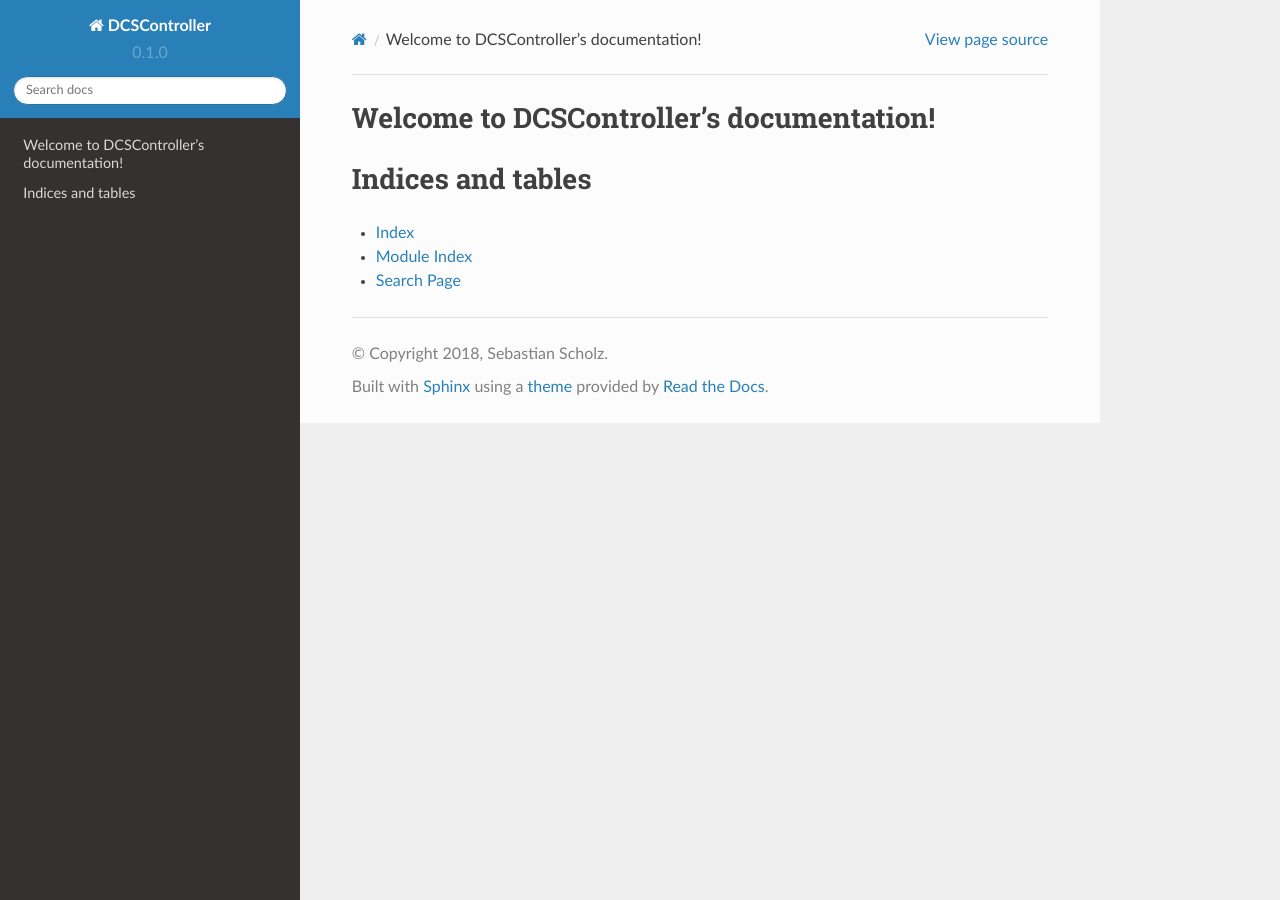
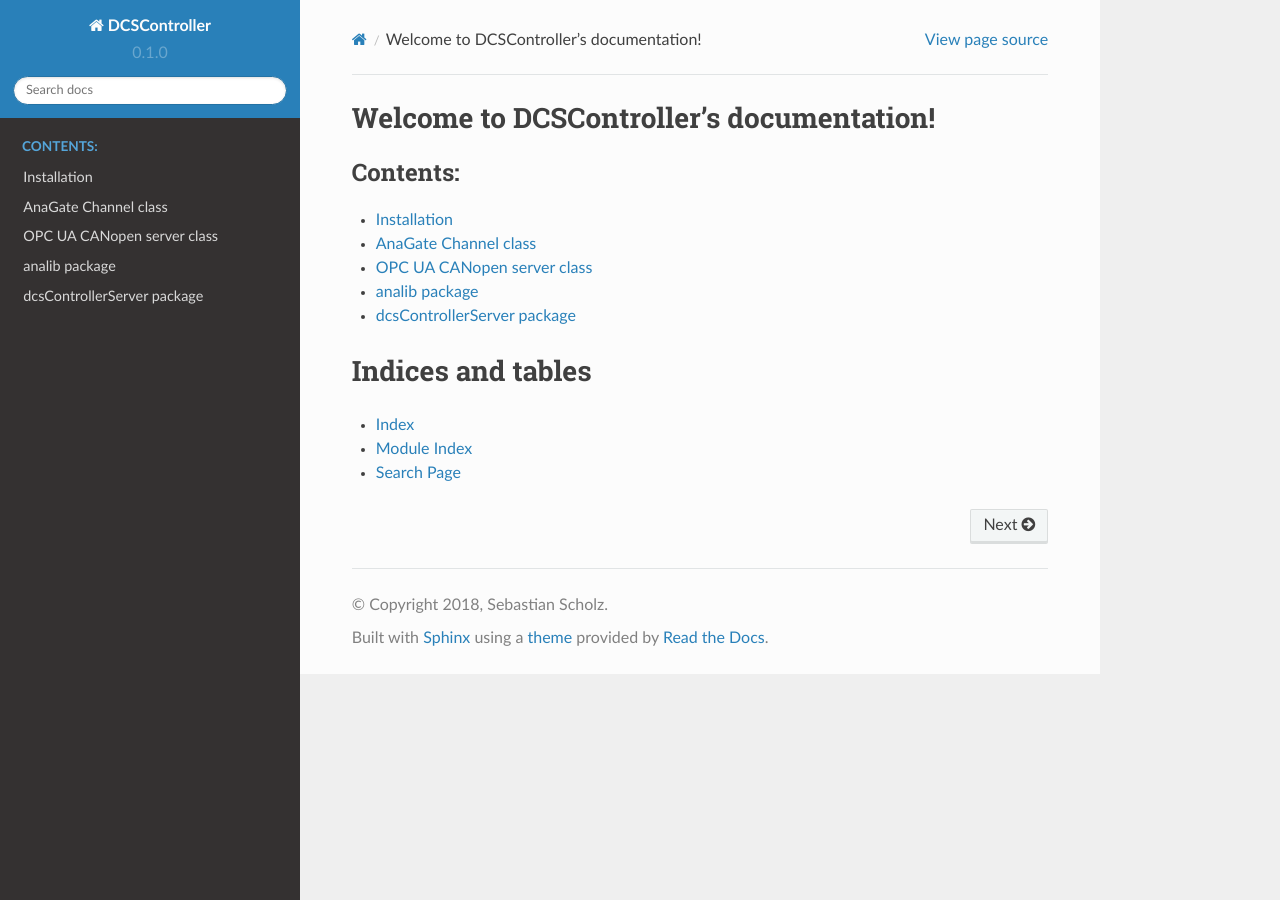
Before and after one commit to ahmedqamesh/OPCUA, a Sphinx documentation site: the page built from doc/index.rst, in a window 1280 px wide. Built offline with Sphinx 7.4.7 and the Read the Docs theme 2.0.0, drawn with Linux system fonts in a browser that asks for light colours.

Commit message:
Update doc

```diff
--- /dev/null
+++ b/doc/anagate.rst
@@ -0,0 +1,8 @@
+.. include:: abbr.rst
+
+AnaGate Channel class
+=====================
+
+.. autoclass:: analib.channel.Channel
+	:members:
+	:undoc-members:
--- a/doc/analib.rst
+++ b/doc/analib.rst
@@ -1,7 +1,6 @@
-.. include:: abbr.rst
-
 analib package
 ==============
+.. include:: abbr.rst
 
 Submodules
 ----------
--- a/doc/conf.py
+++ b/doc/conf.py
@@ -97,8 +97,7 @@ language = 'en'
 # List of patterns, relative to source directory, that match files and
 # directories to ignore when looking for source files.
 # This pattern also affects html_static_path and html_extra_path .
-exclude_patterns = ['_build', 'Thumbs.db', '.DS_Store', 'abbr.rst',
-                    'modules.rst']
+exclude_patterns = ['_build', 'Thumbs.db', '.DS_Store', 'abbr.rst']
 
 # The name of the Pygments (syntax highlighting) style to use.
 pygments_style = 'sphinx'
--- a/doc/dcsControllerServer.rst
+++ b/doc/dcsControllerServer.rst
@@ -1,7 +1,6 @@
-.. include:: abbr.rst
-
 dcsControllerServer package
 ===========================
+.. include:: abbr.rst
 
 Submodules
 ----------
--- a/doc/index.rst
+++ b/doc/index.rst
@@ -8,8 +8,14 @@ Welcome to DCSController's documentation!
 =========================================
 
 .. toctree::
-   :maxdepth: 2
+   :maxdepth: 1
    :caption: Contents:
+
+   installation
+   anagate
+   serverclass
+   analib
+   dcsControllerServer
 
 
 
--- /dev/null
+++ b/doc/installation.rst
@@ -0,0 +1,4 @@
+Installation
+============
+
+You can install the two packages very easy using :std:doc:`pip<installing/index>`.
--- a/doc/modules.rst
+++ b/doc/modules.rst
@@ -1,5 +1,5 @@
-dcsControllerServer
-===================
+All modules
+===========
 
 .. toctree::
    :maxdepth: 4
--- /dev/null
+++ b/doc/serverclass.rst
@@ -0,0 +1,8 @@
+.. include:: abbr.rst
+
+OPC UA CANopen server class
+===========================
+
+.. autoclass:: dcsControllerServer.dcsControllerServer.DCSControllerServer
+	:members:
+	:undoc-members:
```
